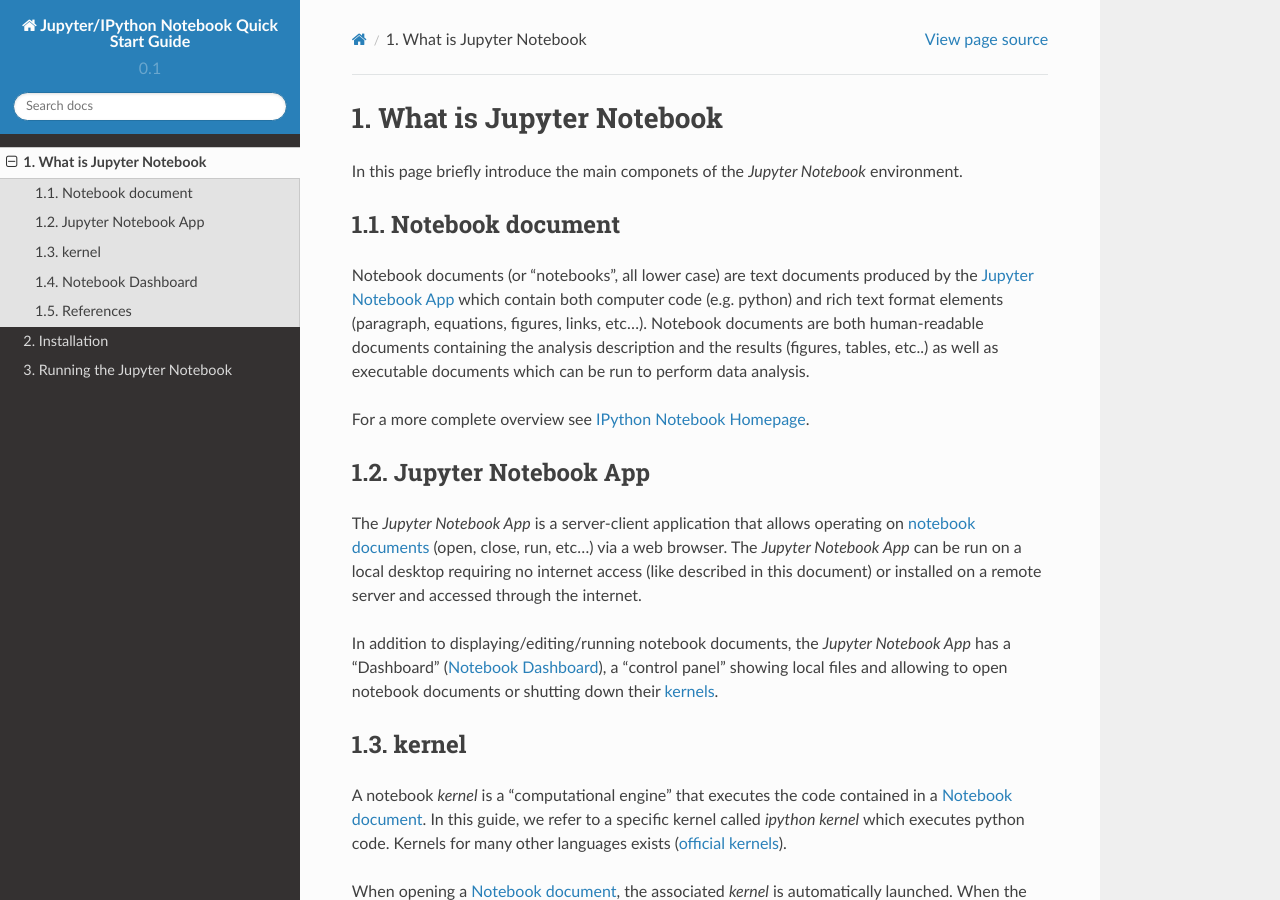
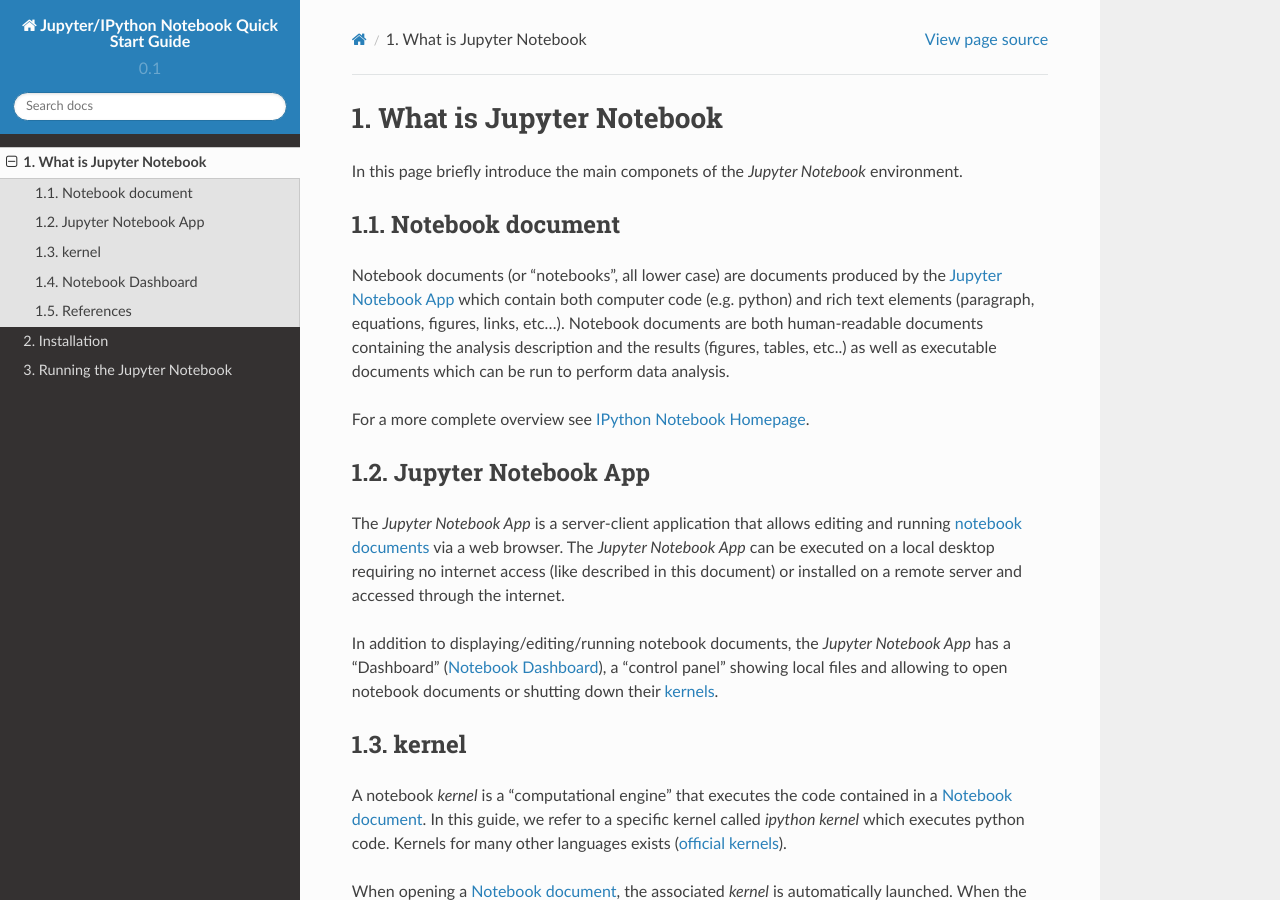
Before and after one commit to tritemio/jupyter_notebook_beginner_guide, a Sphinx documentation site: the page built from docs/what_is_jupyter.rst, in a window 1280 px wide and 900 px high. Built offline with Sphinx 7.4.7 and the Read the Docs theme 2.0.0, drawn with Linux system fonts in a browser that asks for light colours.

Commit message:
Update what_is_jupyter.rst

```diff
--- a/docs/what_is_jupyter.rst
+++ b/docs/what_is_jupyter.rst
@@ -12,9 +12,9 @@
 Notebook document
 -----------------
 
-Notebook documents (or "notebooks", all lower case) are text documents
+Notebook documents (or "notebooks", all lower case) are documents
 produced by the :ref:`notebook_app` which contain both computer code (e.g. python)
-and rich text format elements (paragraph, equations, figures, links, etc...).
+and rich text elements (paragraph, equations, figures, links, etc...).
 Notebook documents are both human-readable documents containing the analysis
 description and the results (figures, tables, etc..) as well as executable documents
 which can be run to perform data analysis.
@@ -28,9 +28,9 @@
 --------------------
 
 The *Jupyter Notebook App* is a server-client application that allows
-operating on :ref:`notebook documents <notebook_document>` (open,
-close, run, etc...) via a web browser.
-The *Jupyter Notebook App* can be run on a local desktop
+editing and running :ref:`notebook documents <notebook_document>`
+via a web browser.
+The *Jupyter Notebook App* can be executed on a local desktop
 requiring no internet access (like described in this document)
 or installed on a remote server and accessed through the internet.
 
```
